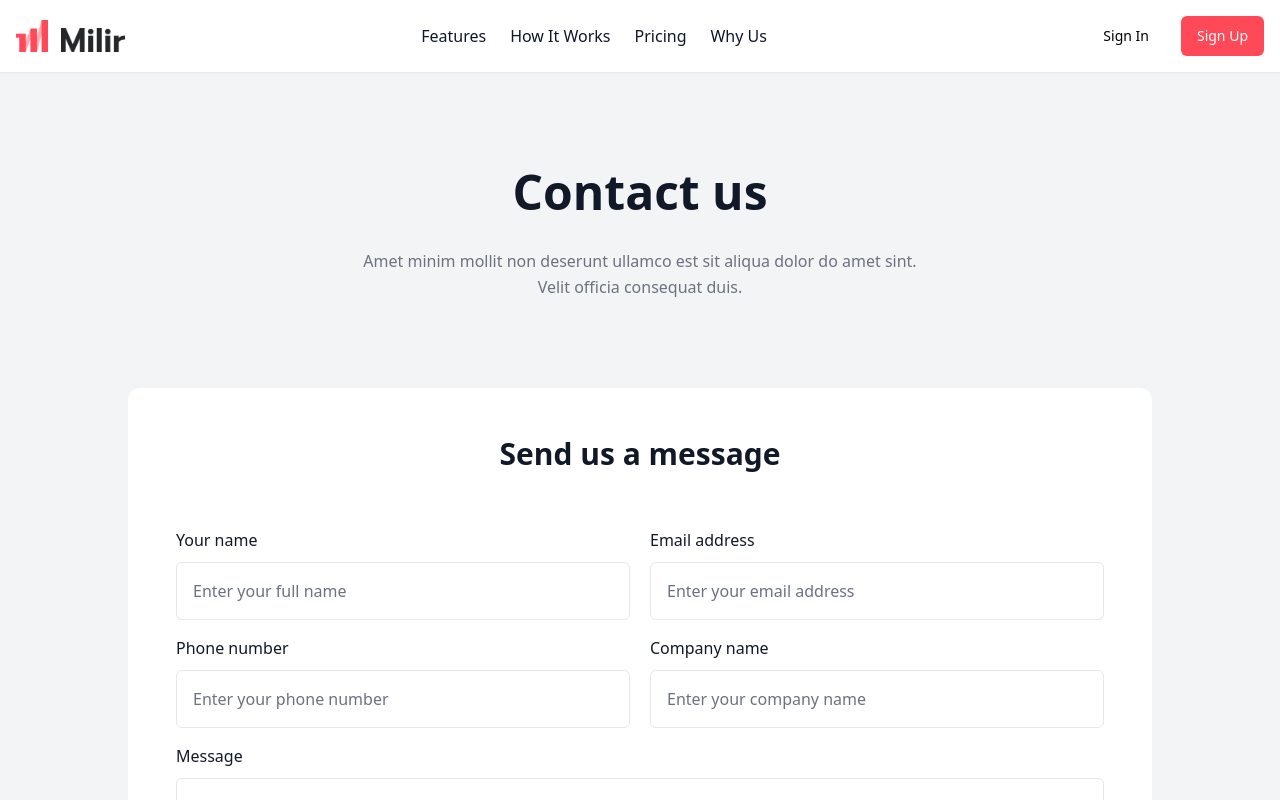
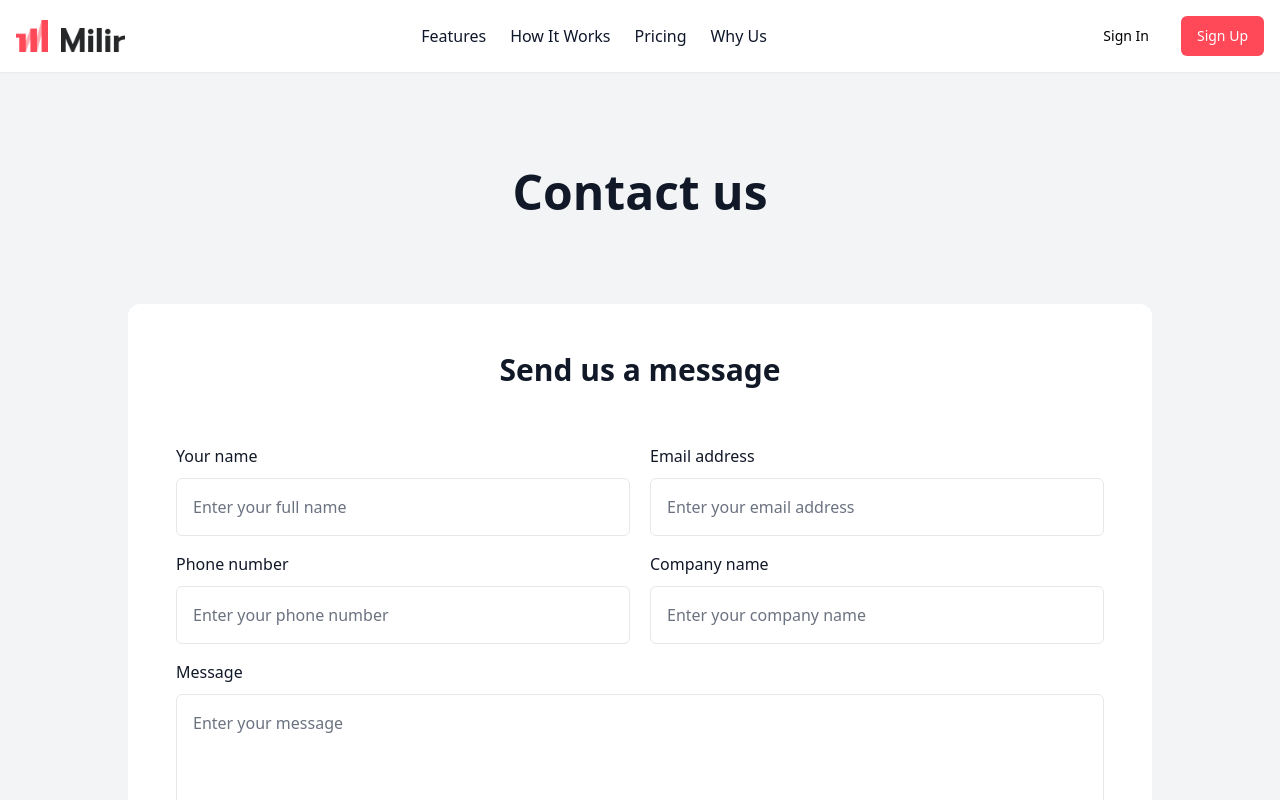
Before and after one commit to Naveenmavencart/makerkitmilir-landingpagenew, a Next.js app: page /contact-form in a window 1280 px wide. Shown: the top 800 px of the page. Built offline with nearby package versions, Linux system fonts and the light colour scheme.

Commit message:
new update

```diff
--- a/app/contact-form/page.tsx
+++ b/app/contact-form/page.tsx
@@ -6,10 +6,10 @@ const Contact = () => {
             <div className="px-4 mx-auto sm:px-6 lg:px-8 max-w-7xl">
                 <div className="max-w-2xl mx-auto text-center">
                     <h2 className="text-3xl font-bold leading-tight text-gray-900 sm:text-4xl lg:text-5xl">Contact us</h2>
-                    <p className="max-w-xl mx-auto mt-8 text-base leading-relaxed text-gray-500">Amet minim mollit non deserunt ullamco est sit aliqua dolor do amet sint. Velit officia consequat duis.</p>
+                    {/* <p className="max-w-xl mx-auto mt-8 text-base leading-relaxed text-gray-500">Amet minim mollit non deserunt ullamco est sit aliqua dolor do amet sint. Velit officia consequat duis.</p> */}
                 </div>
 
-                <div className="max-w-5xl mx-auto mt-10 sm:mt-16">
+                <div className="max-w-5xl mx-auto mb-10 sm:mt-16">
                     <div className="grid grid-cols-1 gap-6 px-8 text-center md:px-0 md:grid-cols-3">
                         {/* <div className="overflow-hidden bg-white rounded-xl">
                             <div className="p-6">
```
